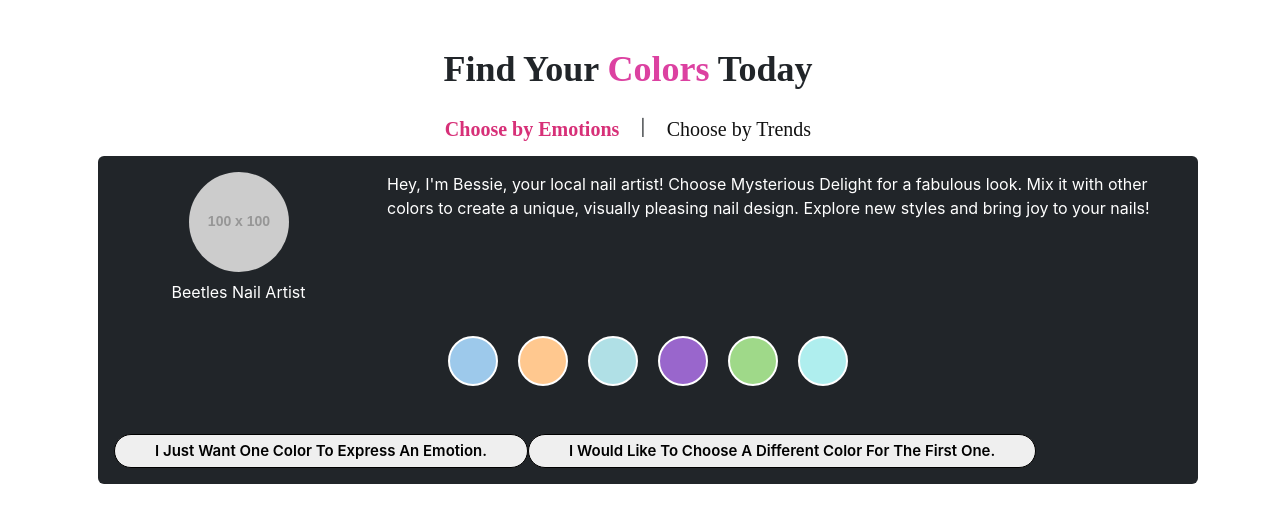
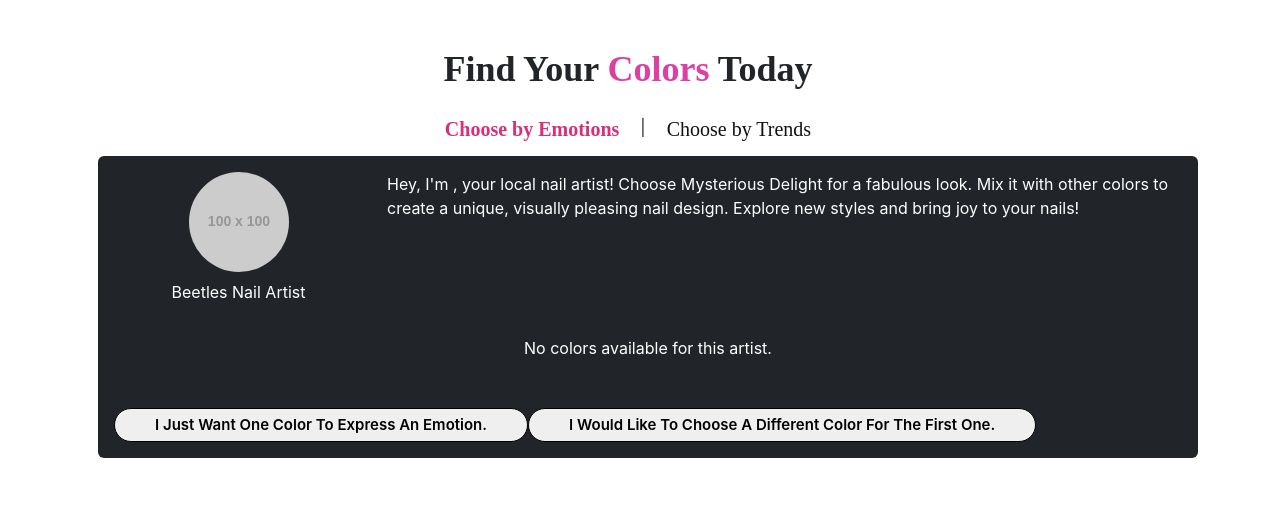
Before and after one commit to fullstackdeveloper918/color_club, a React (Create React App) app: page /product-detail in a window 1280 px wide. Shown: the top 522 px of the page. Built offline with nearby package versions, Linux system fonts and the light colour scheme.

Commit message:
varient_id

```diff
--- a/src/Components/ProductCombine.tsx
+++ b/src/Components/ProductCombine.tsx
@@ -62,7 +62,8 @@ const ProductCombine = () => {
     window.addEventListener("resize", handleResize);
     return () => window.removeEventListener("resize", handleResize);
   }, []);
-
+  const artist:any = localStorage.getItem("artist");
+  let asd=JSON.parse(artist)
   return (
     <div className="container mt-5 ">
       {/* Heading */}
@@ -166,7 +167,7 @@ const ProductCombine = () => {
               </div>
               <div className=" col-sm-12">
                 <p>
-                  Hey, I'm Bessie, your local nail artist! Choose Mysterious
+                  Hey, I'm {asd}, your local nail artist! Choose Mysterious
                   Delight for a fabulous look. Mix it with other colors to
                   create a unique, visually pleasing nail design. Explore new
                   styles and bring joy to your nails!
@@ -288,7 +289,7 @@ const ProductCombine = () => {
                   className="rounded-circle"
                 />
                 <p className="mt-2 mb-1 text-black">Beetles Nail Artist</p>
-                <h5 style={{ color: "#dc41a1" }}>Bessie</h5>
+                <h5 style={{ color: "#dc41a1" }}>{asd}</h5>
               </div>
               <div>
                 <h2 style={{ color: "#000" }}>Congratulations! 😄</h2>
--- a/src/Components/ProductDetail.tsx
+++ b/src/Components/ProductDetail.tsx
@@ -22,39 +22,7 @@ const ProductDetail = () => {
     }
   }, []);
   const color1=varientData?.varient
-  console.log(selectedProducts, "sdfasdfasdffasdf");
-  const artist = localStorage.getItem("artist");
-  console.log(artist ==='Bessie', "Comparison Result with Bessie");
-  // const colors = varientData?.varient;
-//   let xyz = "Bessie";
-// console.log(xyz === `Bessie`, "Comparison Result with Bessie");
-  useEffect(() => {
-    const artist = localStorage.getItem("artist");
-    console.log(artist, "Current Artist"); // Log the artist
-let xyz="Beesie";
-    let selectedColors: any[] = [];
-    console.log(artist?.length, "Artist Length");
-    // console.log(xyz ===`Bessie`, "Comparison Result with Bessie");
-    console.log(artist === "Beatrise", "Comparison Result with Beatrise");
-    console.log(artist === "Bella", "Comparison Result with Bella");
-    // Logging the JSON data
-    console.log(varientData, "Variant Data");
-    console.log(beetriceData, "Beetrice Data");
-    console.log(bellaData, "Bella Data");
-    console.log(artist == "Bessie", "tyuertuie");
 
-    if (artist === "Bessie") {
-      selectedColors = varientData?.varient || [];
-    } else if (artist === "Beatrise") {
-      selectedColors = beetriceData.beetrice || [];
-    } else if (artist === "Bella") {
-      selectedColors = bellaData.bella || [];
-    }
-
-    console.log(selectedColors, "Colors from artist");
-    setColors(selectedColors);
-  }, []);
-  console.log(colors, "kkkkkk");
   const [selectedColor, setSelectedColor] = useState<any>(null);
   const [modalVisible, setModalVisible] = useState(false);
   console.log(selectedColor, "selectedColor");
@@ -106,9 +74,11 @@ let xyz="Beesie";
 
   const handleArtistClick = (artist: string) => {
     console.log(artist, "uuu");
+    window.location.reload();
     localStorage.setItem("artist", JSON.stringify(artist));
     setSelectedArtist(artist);
     setIsModalOpen(false);
+
   };
 
   // useEffect(() => {
@@ -117,6 +87,47 @@ let xyz="Beesie";
   //     setArtist(JSON.parse(products));
   //   }
   // }, []);
+
+  const artist:any = localStorage.getItem("artist");
+  let asd=JSON.parse(artist)
+console.log(asd,"asd");
+
+useEffect(() => {
+  const artist:any = localStorage.getItem("artist");
+  let artist1;
+
+  try {
+    artist1 = JSON.parse(artist);
+  } catch (e) {
+    console.error("Failed to parse artist from localStorage", e);
+    artist1 = null; // Handle parsing error
+  }
+
+  console.log(artist1, "Current Artist");
+
+  let selectedColors:any = [];
+  console.log(artist1?.length, "Artist Length");
+
+  console.log(artist1 === "Beatrise", "Comparison Result with Beatrise");
+  console.log(artist1 === "Bella", "Comparison Result with Bella");
+  console.log(varientData, "Variant Data");
+  console.log(beetriceData, "Beetrice Data");
+  console.log(bellaData, "Bella Data");
+  console.log(artist1 === "Bessie", "tyuertuie");
+
+  if (artist1 === "Bessie") {
+      selectedColors = varientData.varient || [];
+  } else if (artist1 === "Beatrise") {
+      selectedColors = beetriceData.beetrice || [];
+  } else if (artist1 === "Bella") {
+      selectedColors = bellaData.bella || [];
+  }
+
+  console.log(selectedColors, "Colors from artist");
+  setColors(selectedColors);
+}, []);
+
+  console.log(colors, "kkkkkk");
   return (
     <div className="container mt-5 ">
       {/* Heading */}
@@ -206,7 +217,7 @@ let xyz="Beesie";
                   className="rounded-circle"
                 />
                 <p className="mt-2 mb-1">Beetles Nail Artist</p>
-                <h5 style={{ color: "#dc41a1" }}>{artist}</h5>
+                <h5 style={{ color: "#dc41a1" }}>{asd}</h5>
               </div>
 
               {/* Modal */}
@@ -222,7 +233,7 @@ let xyz="Beesie";
                     <div className="modal-content">
                       <div className="modal-header">
                         <h5 className="modal-title" id="bessieModalLabel">
-                          Bessie - Beetles Nail Artist
+                          {asd} - Beetles Nail Artist
                         </h5>
                         <button
                           type="button"
@@ -286,7 +297,7 @@ let xyz="Beesie";
               {/* Backdrop */}
               <div className="col-md-9 col-sm-12">
                 <p>
-                  Hey, I'm Bessie, your local nail artist! Choose Mysterious
+                  Hey, I'm {asd}, your local nail artist! Choose Mysterious
                   Delight for a fabulous look. Mix it with other colors to
                   create a unique, visually pleasing nail design. Explore new
                   styles and bring joy to your nails!
@@ -298,8 +309,8 @@ let xyz="Beesie";
               {selectedProducts?.length < 2 ? (
                 <div className="col">
                   <div className="d-flex justify-content-center">
-                    {color1.length > 0 ? (
-                      color1.map((color, index) => (
+                    {colors.length > 0 ? (
+                      colors.map((color, index) => (
                         <div
                           key={index}
                           className="color-circle"
```
